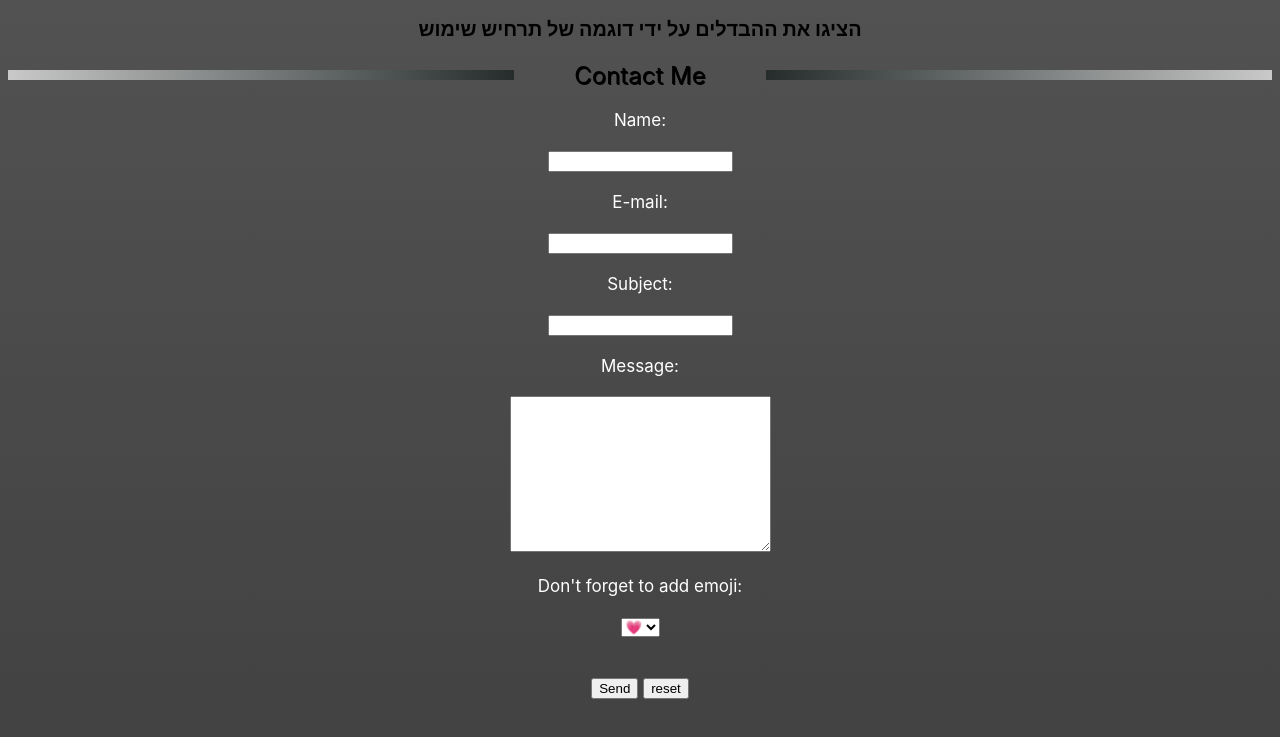
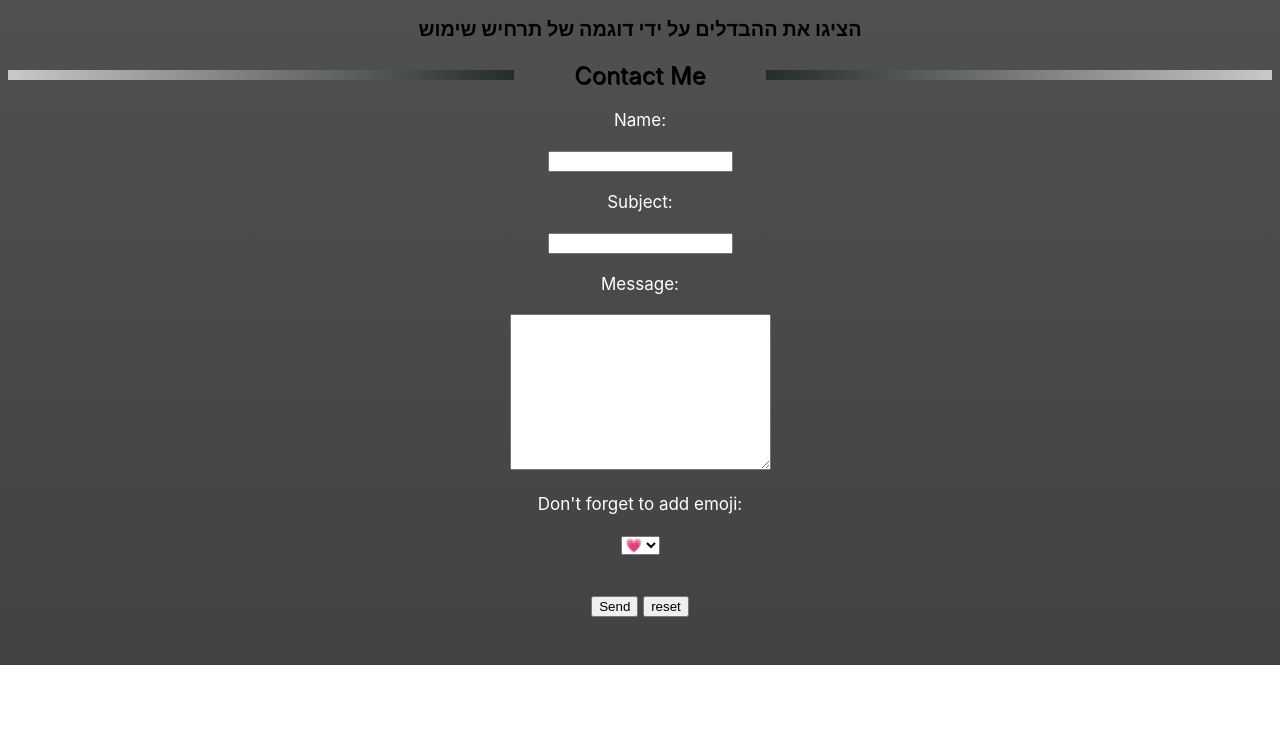
Before and after one commit to Web-Development-Environments-2021/208513119, a plain HTML site: page index.html in a window 1280 px wide. Shown: the part 4812-5549 px from the top of the page. After the commit the page ends 5477 px from the top, so only its background shows below. Drawn offline with Linux system fonts and the light colour scheme.

Commit message:
bodymail

```diff
--- a/index.html
+++ b/index.html
@@ -284,13 +284,6 @@
           <br/>
           <br/>
           <p class="info">
-            E-mail:
-          </p>
-          <br/>
-          <input name="Email" type="text">
-          <br/>
-          <br/>
-          <p class="info">
             Subject:
           </p>
           <br/>
@@ -301,7 +294,7 @@
             Message:
           </p>
           <br/>
-          <textarea id="Message" cols="30" rows="10"></textarea>
+          <textarea id="Message" name="body" cols="30" rows="10"></textarea>
           <br/>
           <br/>
           <p class="info">
```
